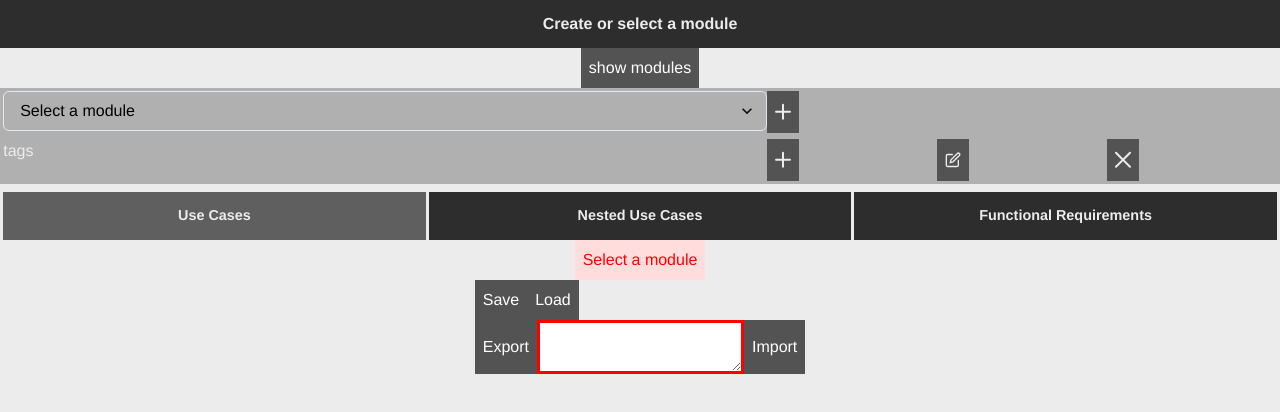
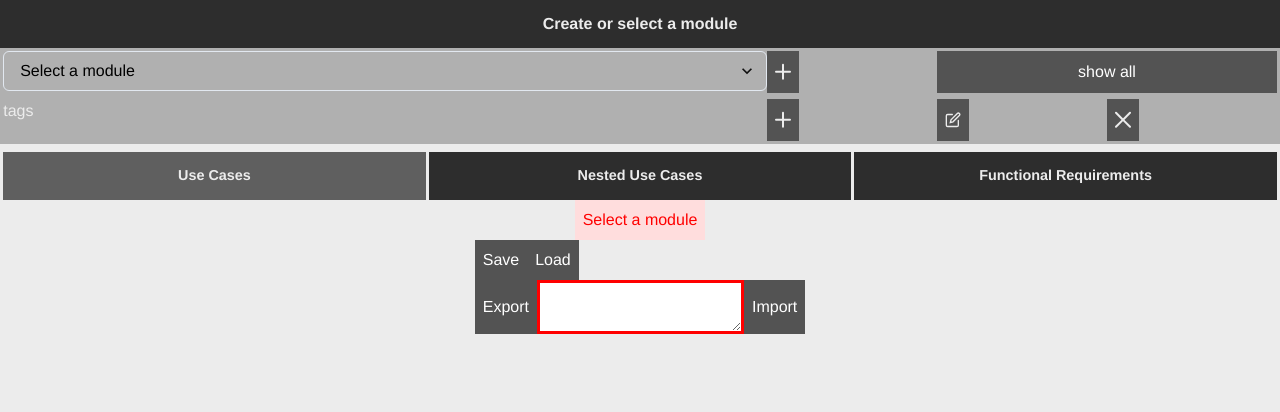
Before and after one commit to mikhael-dantas/tests_provider_front, a Next.js app: page /management in a window 1280 px wide. Shown: the top 412 px of the page. Built offline with nearby package versions, Linux system fonts and the light colour scheme.

Commit message:
design adjustments

```diff
--- a/src/pages/management/index.tsx
+++ b/src/pages/management/index.tsx
@@ -72,17 +72,6 @@ export default function Index() {
             {currentModuleFromContext ? currentModuleFromContext.name : 'Create or select a module'}
          </Flex>
 
-         <Flex>
-            <button className="showModulesListButton button"
-            onClick={() => setModulesShowDisplay(true)}
-            >
-               show modules
-            </button>
-
-            <FullPopup display={modulesShowDisplay} setDisplay={setModulesShowDisplay}>
-               <ListModules />
-            </FullPopup>
-         </Flex>
          <Grid className={'moduleManagementContainer'}
             templateColumns={'3fr 2fr'}
             width={'100%'}
@@ -106,11 +95,19 @@ export default function Index() {
             </Flex>
 
             <Grid className='ManageModulesContainer'
-            gridTemplateColumns={'1fr 1fr 1fr'}
+            gridTemplateColumns={'1fr 2fr'}
             height={'100%'}
             >
                <AddIcon height='100%' className={'button'} onClick={() => setModuleAddDisplay(!moduleAddDisplay)}/>
+               <button className="showModulesListButton button"
+               onClick={() => setModulesShowDisplay(true)}
+               >
+                  show all
+               </button>
 
+               <FullPopup display={modulesShowDisplay} setDisplay={setModulesShowDisplay}>
+                  <ListModules />
+               </FullPopup>
 
                <FullPopup display={moduleAddDisplay} setDisplay={setModuleAddDisplay}>
                   <AddModule/>
```
